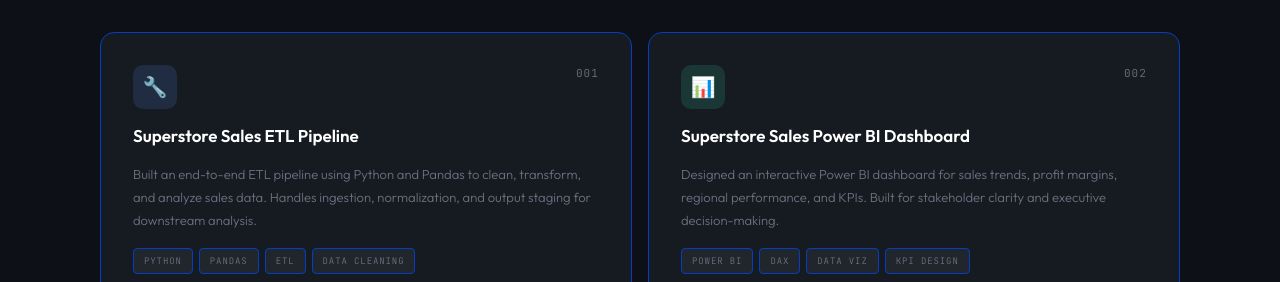
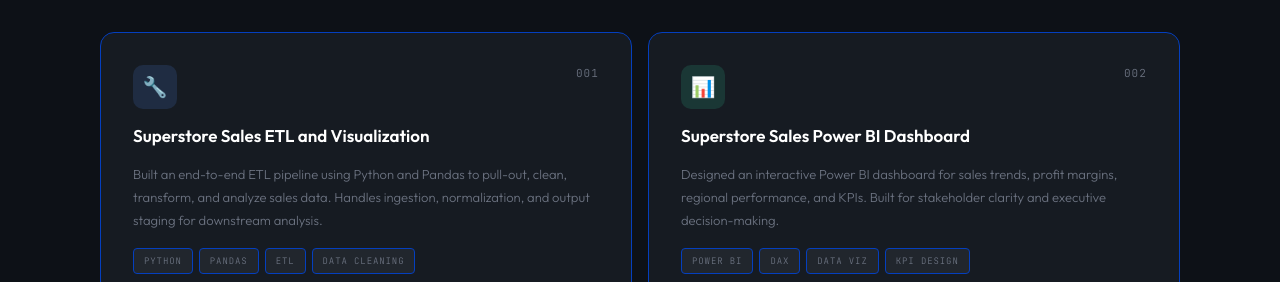
Before and after one commit to Joevan2025/joevanponce.github.io, a plain HTML site: page index.html in a window 1280 px wide. Shown: the part 1560-1842 px from the top of the page. Drawn offline with nearby package versions, Linux system fonts and the light colour scheme.

Commit message:
Update index.html

```diff
--- a/index.html
+++ b/index.html
@@ -745,15 +745,15 @@
           <div class="proj-icon blue">🔧</div>
           <span class="proj-num">001</span>
         </div>
-        <h3>Superstore Sales ETL Pipeline</h3>
-        <p>Built an end-to-end ETL pipeline using Python and Pandas to clean, transform, and analyze sales data. Handles ingestion, normalization, and output staging for downstream analysis.</p>
+        <h3>Superstore Sales ETL and Visualization</h3>
+        <p>Built an end-to-end ETL pipeline using Python and Pandas to pull-out, clean, transform, and analyze sales data. Handles ingestion, normalization, and output staging for downstream analysis.</p>
         <div class="proj-tags">
           <span class="ptag">Python</span>
           <span class="ptag">Pandas</span>
           <span class="ptag">ETL</span>
           <span class="ptag">Data Cleaning</span>
         </div>
-        <a class="proj-link" href="https://github.com/YOUR_USERNAME/YOUR_REPO">View on GitHub →</a>
+        <a class="proj-link" href="https://github.com/Joevan2025/joevanponce.github.io/tree/main/sales_forecasting">View on GitHub →</a>
       </div>
       <div class="proj-card">
         <div class="proj-top">
```
